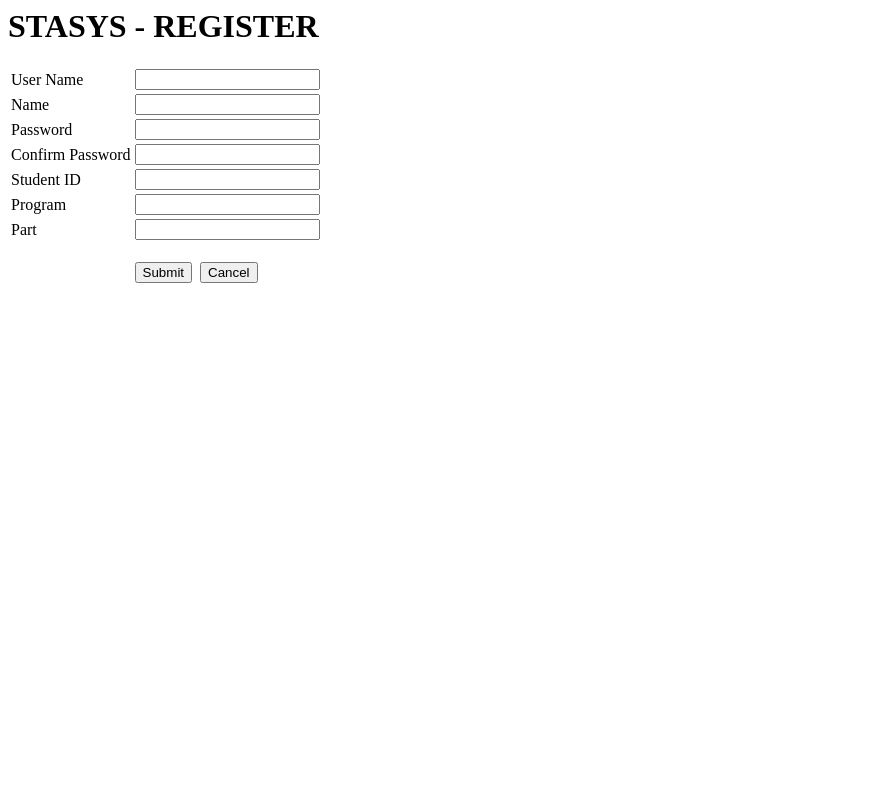
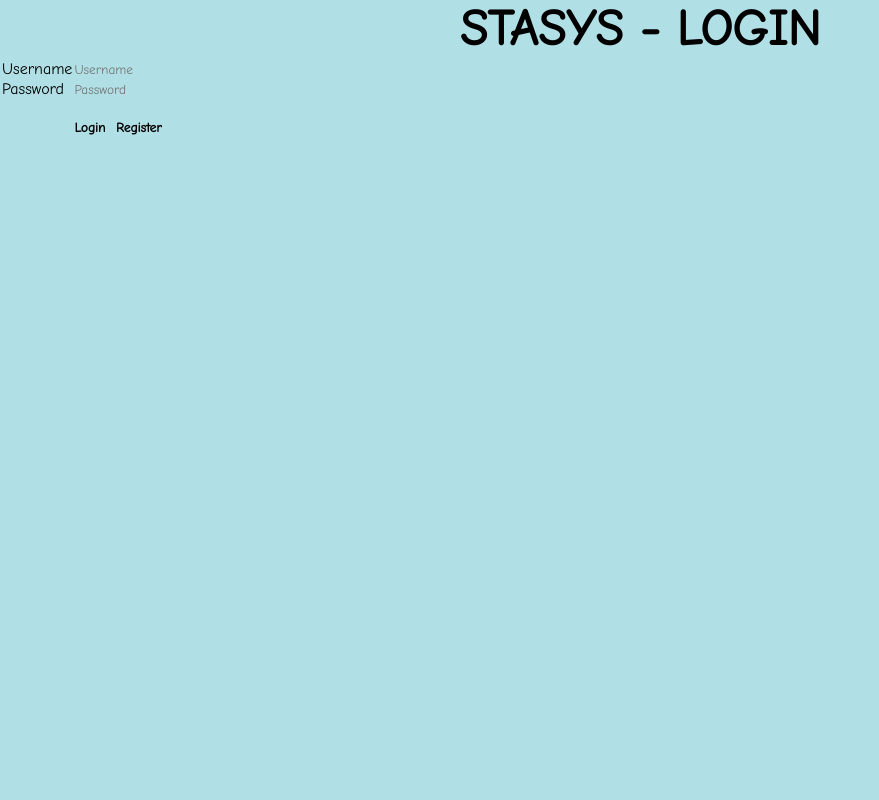
Before and after one commit to muhammadirfannabyl/stasys, a PHP site: page /register.php in a window 1280 px wide. Shown: the whole page, without its empty margins (0-879 px from the left). Run offline with PHP 8.4, Linux system fonts and the light colour scheme.

Commit message:
Update register.php

```diff
--- a/register.php
+++ b/register.php
@@ -1,143 +1,41 @@
 <?php
-	session_start();
-	require_once "config.php";
-
-	$error_message = "";$success_message = "";
-
-	// Register user
-	if(isset($_POST['btnsignup'])){
-        $username = trim($_POST['username']);
-        $password = trim($_POST['password']);
-        $confirmpassword = trim($_POST['confirmpassword']);
-        $name = trim($_POST['name']);
-        $studentid = trim($_POST['studentid']);
-        $program = trim($_POST['program']);
-        $part = trim($_POST['part']);
-
-	   $isValid = true;
-
-	   // Check fields are empty or not
-        if($username == '' || $password == '' || $confirmpassword == '' || $name == '' || $studentid == '' || $program == '' || $part == ''){
-            $isValid = false;
-            $error_message = "Please fill all fields.";
-        }
-
-        // Check if confirm password matching or not
-        if($isValid && ($password != $confirmpassword) ){
-            $isValid = false;
-            $error_message = "Confirm password not matching";
-        }
-
-        if($isValid){
-
-            // Check if Username already exists
-            $stmt = $conn->prepare("SELECT * FROM user WHERE un = ?");
-            //echo "1";
-            $stmt->bind_param("s", $username);
-            //echo "1";
-            $stmt->execute();
-            //echo "1";
-            $result = $stmt->get_result();
-            //echo "1";
-            $stmt->close();
-            //echo "1";
-            if($result->num_rows > 0){
-                //echo "1";
-                $isValid = false;
-                //echo "1";
-                $error_message = "Username is already existed.";
-            }
-
-        }
-
-        // Insert records
-        if($isValid){
-            //echo "1";
-            $insertSQL = "INSERT INTO user(un,pw,mat_id,name,prog,part) values(?,?,?,?,?,?)";
-            //echo "1";
-            $stmt = $conn->prepare($insertSQL);
-            //echo "1";
-            $stmt->bind_param("ssssss",$username,$password,$studentid,$name,$program,$part);
-            //echo "1";
-            $stmt->execute();
-            //echo "1";
-            $stmt->close();
-
-            if($insertSQL)
-                echo '<script>alert("SUCCESS: User has been registered successfully."); window.location = "index.php"; </script>';
-            else
-                echo '<script>alert("FAIL: User cannot be registered."); window.location = "register.php"; </script>';
-
-        }
-    }
-    // Display Error message
-    if(!empty($error_message)){
-        echo '<script>alert("'.$error_message.'"); window.location = "register.php"; </script>';
-	    $error_message = "";
-    }
+session_start();
+require_once "config.php";
+//Connect to database
 ?>
 
 <html>
-    <body>
-        <?php
-        // Display Success message
-        if(!empty($success_message)){
-        ?>
-        <div class="alert alert-success">
-            <strong>Success!</strong> <?= $success_message ?>
-        </div>
 
-        <?php
-        }
-		?>
+<head>
+    <title>STASYS - Login</title>
+    <link href='https://fonts.googleapis.com/css?family=Comic Neue' rel='stylesheet'>
+    <link rel="stylesheet" type="text/css" href="./styles.css"/>
+</head>
 
-        <h1>STASYS - REGISTER</h1>
+<body class="title">
+    <div class="align-center">STASYS - LOGIN</div>
 
-        <form method='post' action='register.php'>
+    <form name="form1" method="post" action="login.php">
         <table>
             <tr>
-                <td>User Name</td>
-                <td><input type="text" class="form-control" name="username" id="username" required="required" maxlength="50"></td>
-            </tr>
-
-            <tr>
-                <td>Name</td>
-                <td><input type="text" class="form-control" name="name" id="name" required="required" maxlength="50"></td>
+                <td>Username</td>
+                <td><input type="text" placeholder="Username" name="username" /></td>
             </tr>
 
             <tr>
                 <td>Password</td>
-                <td><input type="password" class="form-control" name="password" id="password" required="required" maxlength="50"></td>
-            </tr>
-
-            <tr>
-                <td>Confirm Password</td>
-                <td><input type="password" class="form-control" name="confirmpassword" id="confirmpassword" onkeyup='' required="required" maxlength="80"></td>
-            </tr>
-
-            <tr>
-                <td>Student ID</td>
-                <td><input type="text" class="form-control" name="studentid" id="studentID" required="required" maxlength="50"></td>
-            </tr>
-
-            <tr>
-                <td>Program</td>
-                <td><input type="text" class="form-control" name="program" id="program" required="required" maxlength="50"></td>
-            </tr>
-
-            <tr>
-                <td>Part</td>
-                <td><input type="text" class="form-control" name="part" id="part" required="required" maxlength="50"></td>
+                <td><input type="password" placeholder="Password" name="password" /></td>
             </tr>
 
             <tr>
                 <td></td>
                 <td>
-                    <br><button type="submit" name="btnsignup" class="btn btn-default">Submit</button>
-                    &nbsp;<a href="index.php"><input type="button" value="Cancel"/></a>
+                    <br><button type="submit" name="Submit"><strong>Login</strong></button>
+                    &nbsp;<button type="register" formaction="/register.php"><strong>Register</strong></button>
                 </td>
             </tr>
+        </table></br></br>
+    </form>
+</body>
 
-        </form>
-    </body>
 </html>
```
